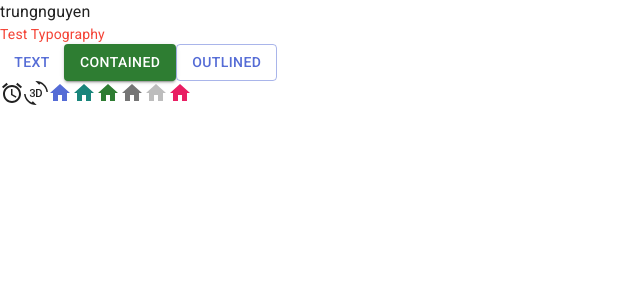
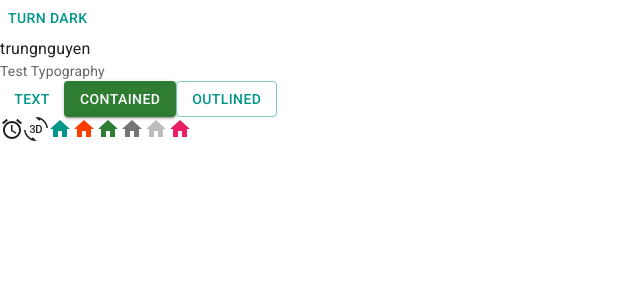
Before and after one commit to trungnguyen1507/trello-web, a React (Vite) app: page / in a window 1280 px wide. Shown: the top 300 px of the page, without its empty margins (0-640 px from the left). Built offline with nearby package versions, Linux system fonts and the light colour scheme.

Commit message:
Dark Light Mode

```diff
--- a/src/App.jsx
+++ b/src/App.jsx
@@ -4,10 +4,27 @@
 import HomeIcon from '@mui/icons-material/Home'
 import { pink } from '@mui/material/colors'
 import Typography from '@mui/material/Typography'
+import { useColorScheme } from '@mui/material/styles'
+
+function ModeToggle() {
+  // function useColorScheme đã hỗ trợ lưu giá trị theme mode vào localStorage
+  const { mode, setMode } = useColorScheme()
+  return (
+    <Button
+      onClick={() => {
+        setMode(mode === 'light' ? 'dark' : 'light')
+      }}
+    >
+      {mode === 'light' ? 'Turn dark' : 'Turn light'}
+    </Button>
+  )
+}
 
 function App() {
   return (
     <>
+      <ModeToggle />
+
       <div>trungnguyen</div>
 
       <Typography variant='body2' color='text.secondary'>
--- a/src/main.jsx
+++ b/src/main.jsx
@@ -2,14 +2,14 @@
 import ReactDOM from 'react-dom/client'
 import App from './App.jsx'
 import CssBaseline from '@mui/material/CssBaseline'
-import { ThemeProvider } from '@mui/material/styles'
+import { Experimental_CssVarsProvider as CssVarsProvider } from '@mui/material/styles'
 import theme from './theme.js'
 
 ReactDOM.createRoot(document.getElementById('root')).render(
   <React.StrictMode>
-    <ThemeProvider theme={theme}>
+    <CssVarsProvider theme={theme}>
       <CssBaseline />
       <App />
-    </ThemeProvider>
+    </CssVarsProvider>
   </React.StrictMode>
 )
--- a/src/theme.js
+++ b/src/theme.js
@@ -1,22 +1,23 @@
-import { createTheme } from '@mui/material/styles'
-import { red } from '@mui/material/colors'
+import { experimental_extendTheme as extendTheme } from '@mui/material/styles'
+import { cyan, deepOrange, orange, teal } from '@mui/material/colors'
 
 // Create a theme instance.
-const theme = createTheme({
-  palette: {
-    primary: {
-      main: '#556cd6'
+const theme = extendTheme({
+  colorSchemes: {
+    light: {
+      palette: {
+        primary: teal,
+        secondary: deepOrange
+      }
     },
-    secondary: {
-      main: '#19857b'
-    },
-    error: {
-      main: red.A400
-    },
-    text: {
-      secondary: red[500]
+    dark: {
+      palette: {
+        primary: cyan,
+        secondary: orange
+      }
     }
   }
+  // ...other properties
 })
 
 export default theme
```
